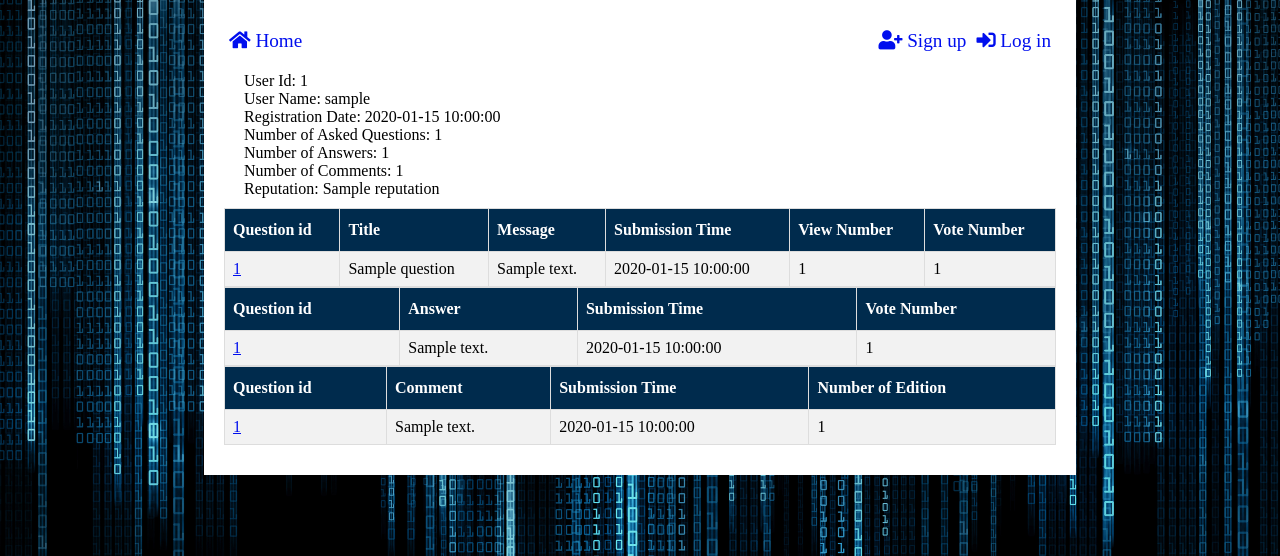
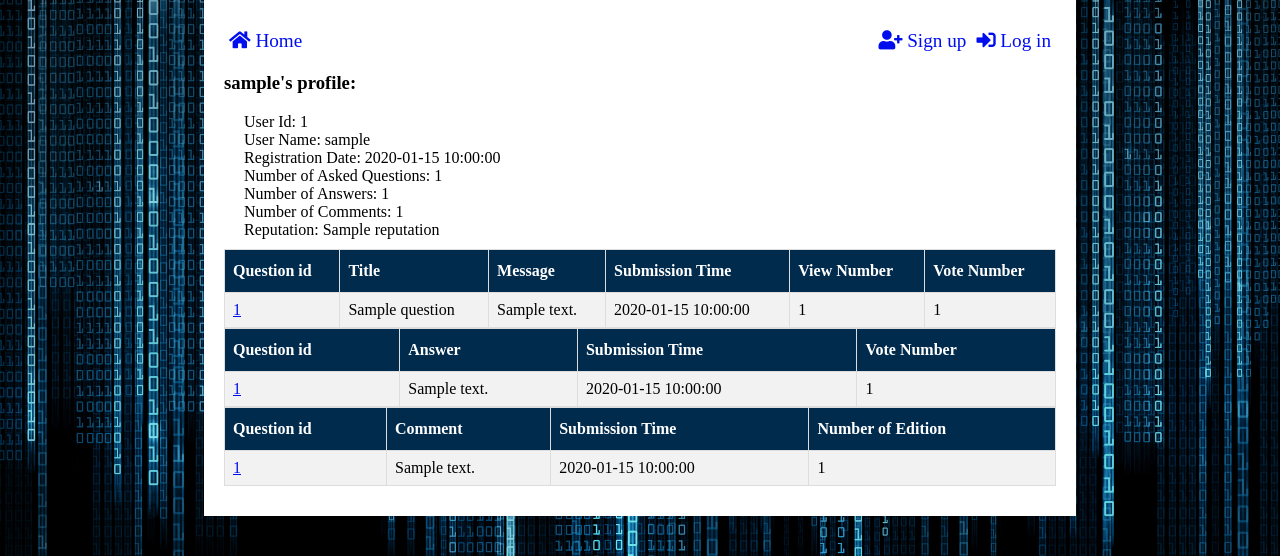
Before and after one commit to zsofiam/ask-mate-3-python, a Flask app: template templates/user_profile.html in a window 1280 px wide. Shown: the top 556 px of the page. Run offline with Flask 2, Linux system fonts and the light colour scheme; the template is opened without the code that fills it: most values are stand-ins (such as "Sample title", 1, 10 or a date in 2020).

Commit message:
add small distinction between active user and other users

```diff
--- a/templates/user_profile.html
+++ b/templates/user_profile.html
@@ -20,6 +20,11 @@
                 {% endif %}
             </ul>
         </nav>
+    {% if session['username'] == userdata['username'] %}
+        <h3>My profile:</h3>
+    {% else %}
+        <h3>{{ userdata['username'] }}'s profile:</h3>
+    {% endif %}
     <ul>
         <li>User Id: {{ userdata['id'] }}</li>
         <li>User Name: {{ userdata['username'] }}</li>
```
